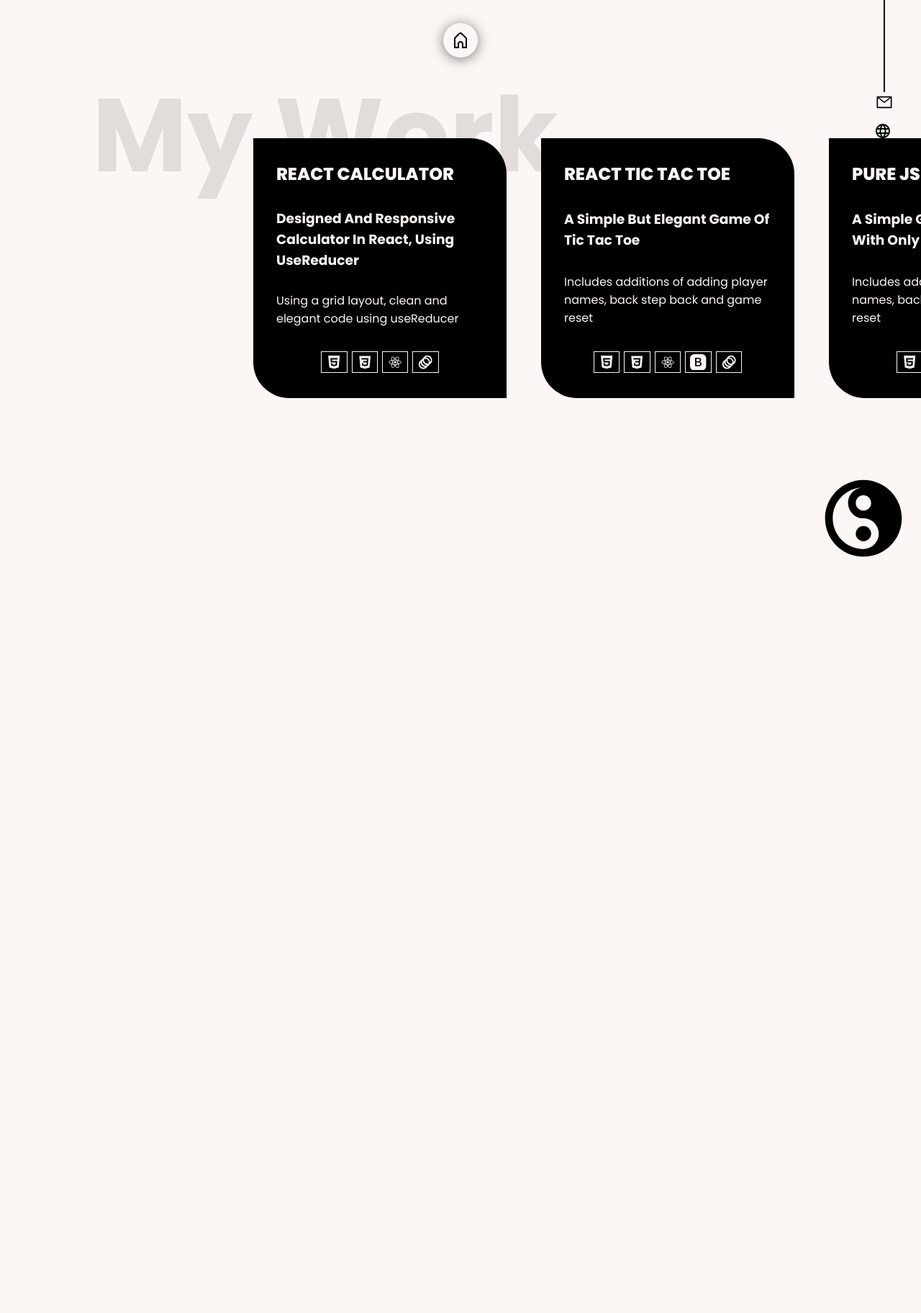
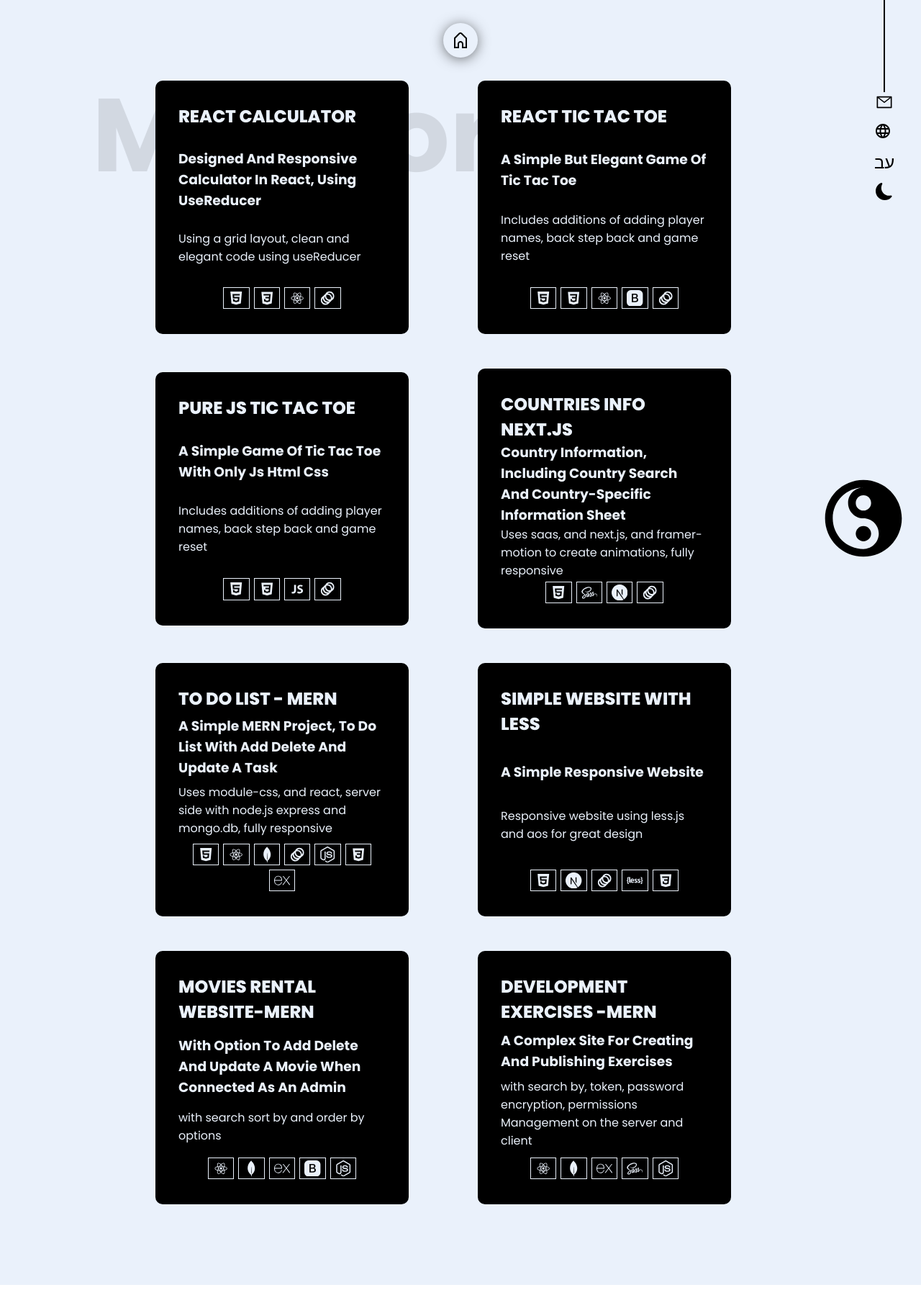
Before and after one commit to yosefus/portfolio-next.js, a Next.js app: page /work in a window 1280 px wide. Shown: the top 1824 px of the page at 72% size. After the commit the page ends 1785 px from the top, so only its background shows below. Built offline with nearby package versions, Linux system fonts and the light colour scheme.

Commit message:
add more

```diff
--- a/components/AboutBox/AboutBox.jsx
+++ b/components/AboutBox/AboutBox.jsx
@@ -5,7 +5,7 @@ import { Descrition, Main, Title, Icons } from './style';
 import { BsGithub, BsFillBootstrapFill } from 'react-icons/bs';
 import { MdAnimation } from 'react-icons/md';
 import { AiFillHtml5, AiFillCamera } from 'react-icons/ai';
-import { DiCss3, DiReact, DiSass, DiJavascript1, DiPhotoshop } from 'react-icons/di';
+import { DiCss3, DiReact, DiSass, DiJavascript1, DiPhotoshop, DiLess } from 'react-icons/di';
 import {
   SiNextdotjs,
   SiNodedotjs,
@@ -36,6 +36,7 @@ const icons = {
     e: <DiPhotoshop />,
     f: <SiAdobelightroom />,
     g: <SiShutterstock />,
+    h: <DiLess />,
   },
 };
 
--- a/components/AboutBox/style.jsx
+++ b/components/AboutBox/style.jsx
@@ -124,7 +124,7 @@ export const Icons = styled(motion.div)`
       margin: 0.4rem;
       font-size: 2rem;
       border-radius: 50%;
-      background: #262626ac;
+      background: #262626ce;
       color: #fff;
       border: 1px solid #ffffff68;
 
--- a/components/Themes/Themes.jsx
+++ b/components/Themes/Themes.jsx
@@ -1,5 +1,5 @@
 export const LightTheme = {
-  body: '#FCF6F4',
+  body: '#eaf1fb',
   text: '#000000',
   fontFamily: "'Source Sans Pro', sans-serif",
   bodyRgba: '252, 246, 244',
@@ -7,7 +7,7 @@ export const LightTheme = {
 };
 
 export const DarkTheme = {
-  text: '#FCF6F4',
+  text: '#eaf1fb',
   body: '#000000',
   fontFamily: "'Source Sans Pro', sans-serif",
   textRgba: '252, 246, 244',
--- a/components/WorkCard/WorkCard.jsx
+++ b/components/WorkCard/WorkCard.jsx
@@ -61,12 +61,14 @@ export default function WorkCard({ workItem }) {
             objectFit="cover"
             priority={true}
           />
+          <span>
             <a onClick={(e) => e.stopPropagation()} target="_blank" rel="noreferrer" href={git_link}>
               <BsGithub />
             </a>
             <a onClick={(e) => e.stopPropagation()} target="_blank" rel="noreferrer" href={web_link}>
               <FaArrowRight />
             </a>
+          </span>
         </Overlay>
       ) : null}
       <h2>{title}</h2>
--- a/components/WorkCard/style.jsx
+++ b/components/WorkCard/style.jsx
@@ -11,9 +11,10 @@ export const Box = styled(motion.li)`
   display: flex;
   flex-direction: column;
   justify-content: space-between;
-  border-radius: 0 50px 0 50px;
+  /* border-radius: 0 50px 0 50px; */
+  border-radius: 10px;
   margin-right: 3rem;
-  overflow: hidden;
+  /* overflow: hidden; */
 
   h2 {
     text-transform: uppercase;
@@ -76,27 +77,42 @@ export const Overlay = styled(motion.div)`
   padding: 2rem;
   font-size: 2rem;
   border: 3px solid ${(props) => props.theme.text};
-  border-radius: 0 50px 0 50px;
+  /* border-radius: 0 50px 0 50px; */
+  border-radius: 10px;
 
   .layout-img {
-    border-radius: 0 50px 0 50px;
+    border-radius: 10px;
+    /* border-radius: 0 50px 0 50px; */
     z-index: 12;
   }
 
+  span {
+    position: absolute;
+    bottom: 0;
+    z-index: 16;
+    display: flex;
+    justify-content: space-around;
+    gap: 2rem;
+    z-index: 1000;
+  }
+
   a {
-    z-index: 16;
-    width: 3rem;
-    height: 3rem;
+    z-index: 1000;
+    width: 3.5rem;
+    height: 3.5rem;
     border-radius: 50%;
     display: flex;
     justify-content: center;
     align-items: center;
     background: ${(props) => props.theme.text};
+    box-shadow: 3px 3px 15px ${(props) => props.theme.text};
     transition: all 0.2s ease-in-out;
+
+    transform: translateY(50%);
   }
 
   a:hover {
-    transform: scale(1.2);
+    transform: scale(1.3) translateY(40%);
   }
 
   @media (max-width: 600px) {
--- a/data/work-data.js
+++ b/data/work-data.js
@@ -108,6 +108,42 @@ const arrWork = [
     git_link: 'https://github.com/yosefus/next-simple-website',
     img_path: '/images/simple-web.jpg',
   },
+  {
+    name: 'movies-rental-mern',
+    he: {
+      title: 'שרת ולקוח- אתר לניהול השכרת סרטים',
+      description: 'כולל הוספת סרטים כאדמין מחיקה עידכון מלאי ועוד...',
+      note: ' כולל מיון לפי נושאים סידור לפי דירוג וחיפוש',
+    },
+    en: {
+      title: 'movies rental website-mern',
+      description: 'with option to add delete and update a movie when connected as an admin',
+      note: 'with search sort by and order by options',
+    },
+    tec: ['react', 'mongo', 'express', 'bootstarp', 'node'],
+    sort_path: ['frontend', 'backend'],
+    web_link: 'https://trying-again-and-again.herokuapp.com',
+    git_link: 'https://github.com/yosefus/moviesapp',
+    img_path: '/images/movies-site.jpg',
+  },
+  {
+    name: 'exercises-project -mern',
+    he: {
+      title: 'co',
+      description: ' אתר מורכב ליצירת ופרסום תרגילים לפי שפות תכנות ועוד...',
+      note: ' כולל אפשרויות לחיפוש, שימוש בטוקן הצפנת סיסמאות וניהול הרשאות בצד הלקוח והשרת',
+    },
+    en: {
+      title: 'Development exercises -mern',
+      description: 'A complex site for creating and publishing exercises',
+      note: 'with search by, token, password encryption, permissions Management on the server and client',
+    },
+    tec: ['react', 'mongo', 'express', 'sass', 'node'],
+    sort_path: ['frontend', 'backend'],
+    web_link: 'https://exercises-yosefus.herokuapp.com',
+    git_link: 'https://github.com/yosefus/exercise-workin',
+    img_path: '/images/exercise.jpg',
+  },
 ];
 
 export default arrWork;
--- a/pages/mySkills.js
+++ b/pages/mySkills.js
@@ -58,7 +58,7 @@ const Text = {
     developTools: 'Front-end:',
     developToolsList: [
       'Build complex websites, including support for multiple languages.',
-      'html, css, js, React (State management, hooks), Next.js',
+      'html, css, js, React (State management, hooks), Next.js, scss, less',
     ],
   },
   he: {
@@ -69,11 +69,11 @@ const Text = {
     designList: [
       'צלם טבע, נופים ואירועים.',
       'ניסיון עשיר בעריכה בתוכנות לייטרום ופוטושופ.',
-      'עיצוב ובניית אתרים.',
+      'עיצוב ובניית אתרים. ',
     ],
 
     designTools: 'ידע נרחב ב:',
-    designToolsList: ['צילום, לייטרום, פוטושופ,', ' css, Bootstrap 5, Material ui'],
+    designToolsList: ['צילום, לייטרום, פוטושופ,', ' css, Bootstrap 5, Material ui, scss, less.js'],
     developTitle: 'בונה אתרים, צד לקוח וצד שרת',
     developP: 'אני נהנה לפתח וליצור אתרים מורכבים ופשוטים, מקצה לקצה ',
     developStrong: 'Back-end',
--- a/pages/work.js
+++ b/pages/work.js
@@ -9,16 +9,22 @@ import { motion } from 'framer-motion';
 
 const Container = styled.div`
   width: 100vw;
-  height: 400vh;
+  min-height: 100vh;
   background: ${(props) => props.theme.body};
   position: relative;
+  padding: 7rem 2rem;
 `;
 
 const Main = styled(motion.ul)`
-  position: fixed;
+  /* position: fixed;
   top: 12rem;
   left: calc(10rem + 15vw);
+  display: flex; */
   display: flex;
+  align-items: center;
+  justify-content: center;
+  flex-wrap: wrap;
+  gap: 3rem;
 
   @media (max-width: 992px) {
     top: 45%;
@@ -66,7 +72,7 @@ export default function Work() {
 
     const rotate = () => {
       if (!yingYang.current || !element) return;
-      element.style.transform = `translateX(-${window.pageYOffset}px)`;
+      // element.style.transform = `translateX(-${window.pageYOffset}px)`;
       yingYang.current.style.transform = `rotate(${-window.pageYOffset}deg)`;
     };
 
```
Also changed, not shown: public/Images/exercise.jpg (added), public/Images/movies-site.jpg (added). Lines whose indentation alone changed are shown as unchanged.
